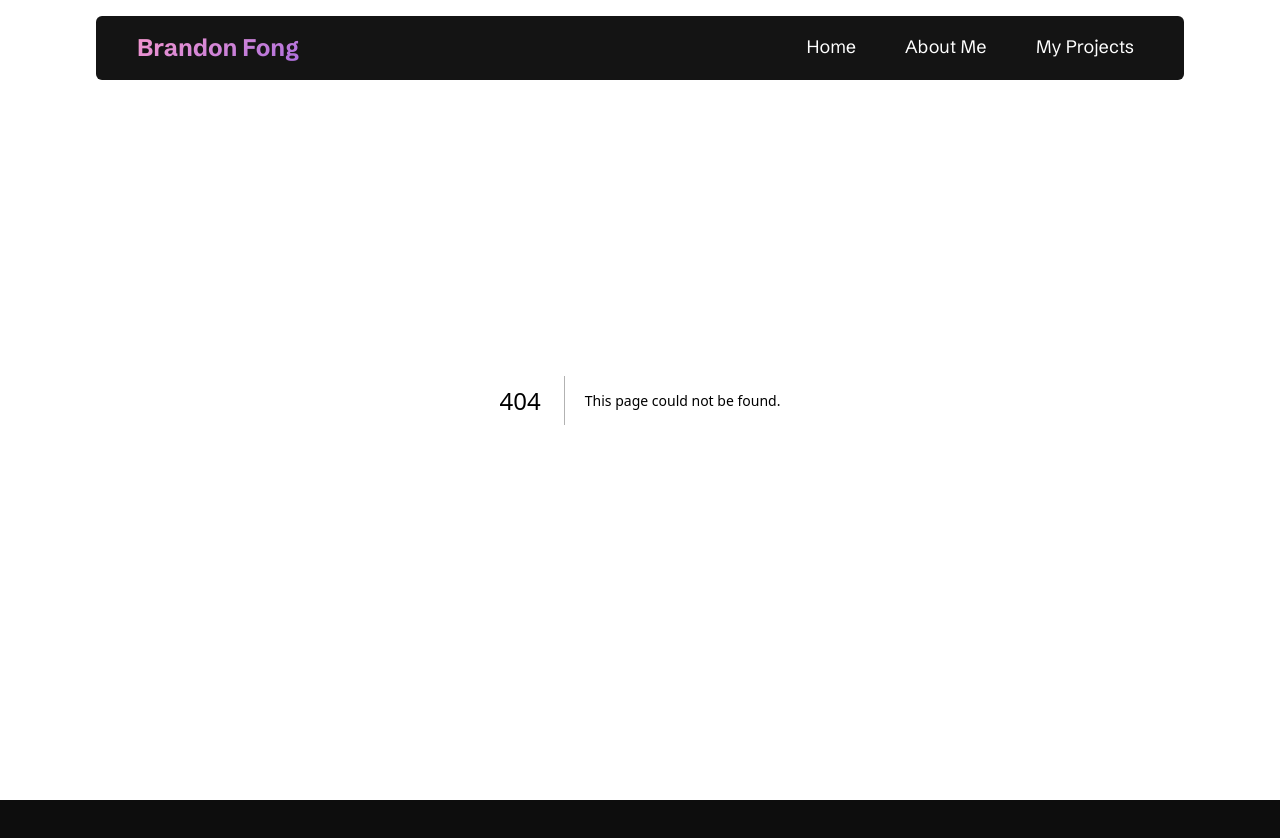
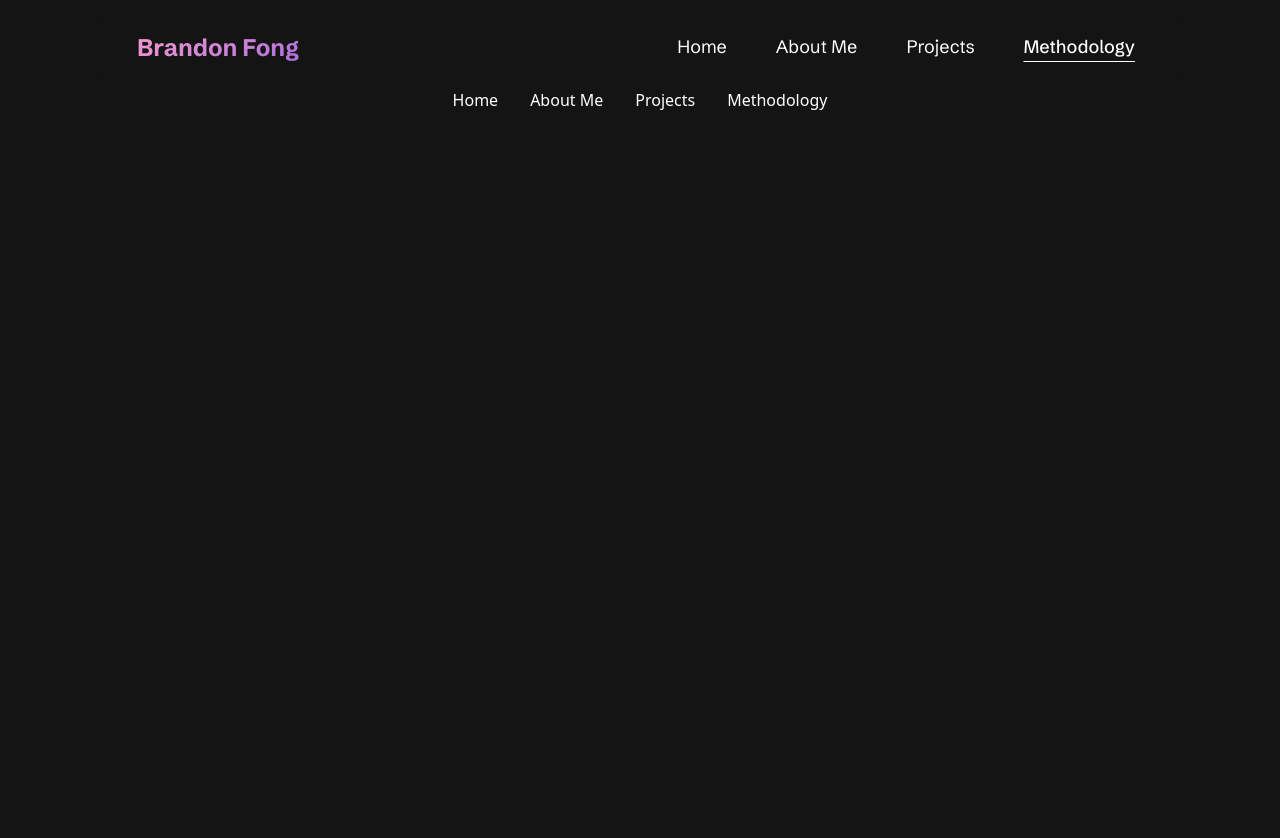
Before and after one commit to bfong-08/portfolio, a Next.js app: page /methodology in a window 1280 px wide. Before the commit this address had no page. Shown: the top 838 px of the page. After the commit the page ends 800 px from the top, so only its background shows below. Built offline with nearby package versions, Linux system fonts and the light colour scheme.

Commit message:
add footer and methodology and projects pages

```diff
--- a/app/components/footer.tsx
+++ b/app/components/footer.tsx
@@ -1,7 +1,31 @@
+import Link from "next/link";
+
 export default function Footer() {
   return (
-    <div className="h-64 bg-black flex flex-col gap-2">
-      <div className="flex"></div>
+    <div className="h-48 bg-midnight flex flex-col gap-2 justify-center items-center">
+      <div className="flex">
+        <Link href={""} />
+      </div>
+      <div className="flex gap-8">
+        <FooterLink href="/">Home</FooterLink>
+        <FooterLink href="/about">About Me</FooterLink>
+        <FooterLink href="/projects">Projects</FooterLink>
+        <FooterLink href="/methodology">Methodology</FooterLink>
+      </div>
     </div>
   );
 }
+
+function FooterLink({
+  href,
+  children,
+}: {
+  href: string;
+  children: React.ReactNode;
+}) {
+  return (
+    <Link href={href} className="hover:underline underline-offset-2">
+      {children}
+    </Link>
+  );
+}
--- a/app/components/navbar.tsx
+++ b/app/components/navbar.tsx
@@ -37,7 +37,10 @@ export default function Navbar() {
             About Me
           </Navlink>
           <Navlink href={"/projects"} pathname={pathname}>
-            My Projects
+            Projects
+          </Navlink>
+          <Navlink href={"/methodology"} pathname={pathname}>
+            Methodology
           </Navlink>
         </div>
       </div>
--- /dev/null
+++ b/app/methodology/page.tsx
@@ -0,0 +1,3 @@
+export default function Methodology() {
+  return <></>;
+}
--- /dev/null
+++ b/app/projects/page.tsx
@@ -0,0 +1,3 @@
+export default function Projects() {
+  return <></>;
+}
```
